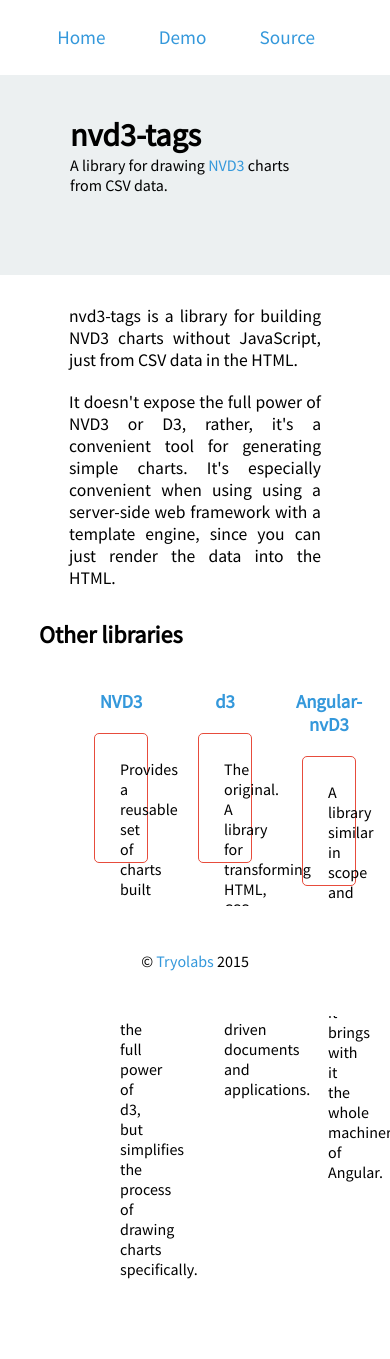
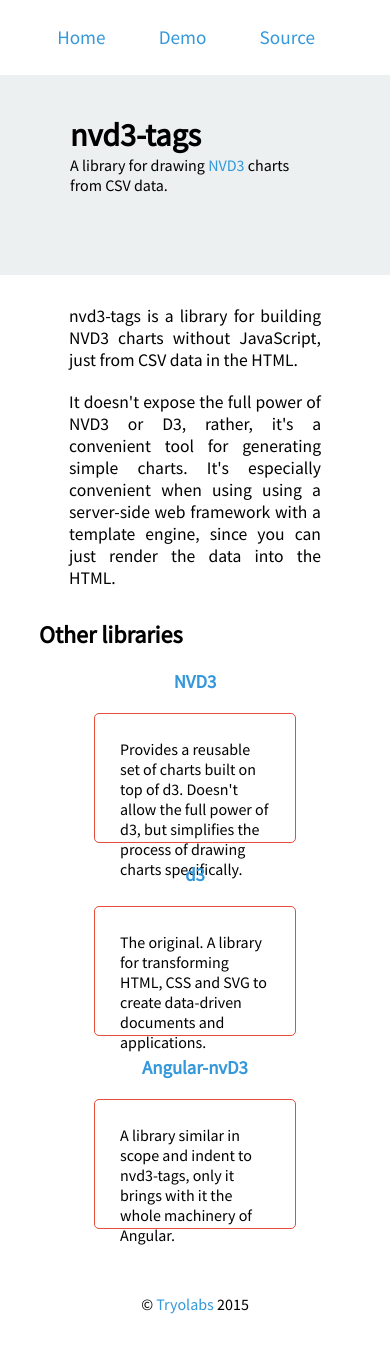
Before and after one commit to tryolabs/nvd3-tags, a Jekyll site: the page built from index.html, in a window 390 px wide. Built offline with Jekyll 4.4.1, drawn with Linux system fonts in a browser that asks for light colours; nearby versions of some CDN libraries; a script that is not in the unit is left out; before the commit the page ends 1279 px from its top, so only the background shows below that.

Commit message:
Make the homepage responsive

```diff
--- a/css/main.scss
+++ b/css/main.scss
@@ -181,11 +181,15 @@
 
 .others {
   ul {
-    @include row();
+    @include on-desktop() {
+      @include row();
+    }
     list-style-type: none;
 
     li {
-      @include column(4);
+      @include on-desktop() {
+        @include column(4);
+      }
 
       h3 {
         text-align: center;
```
